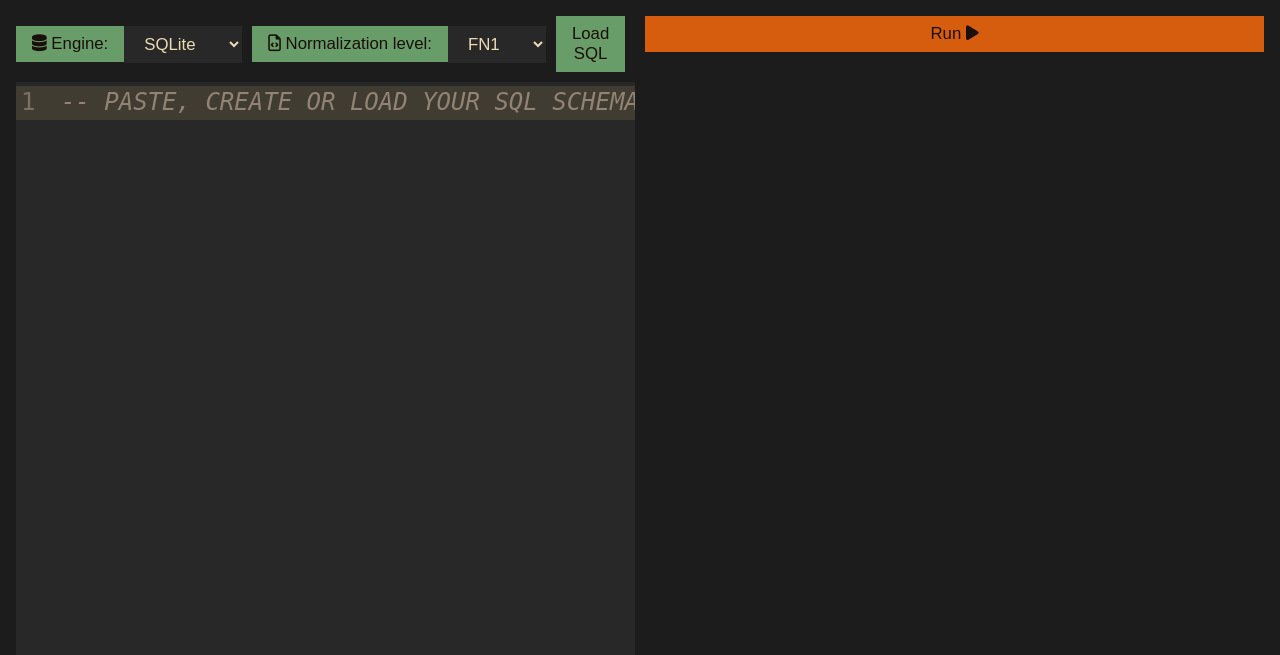
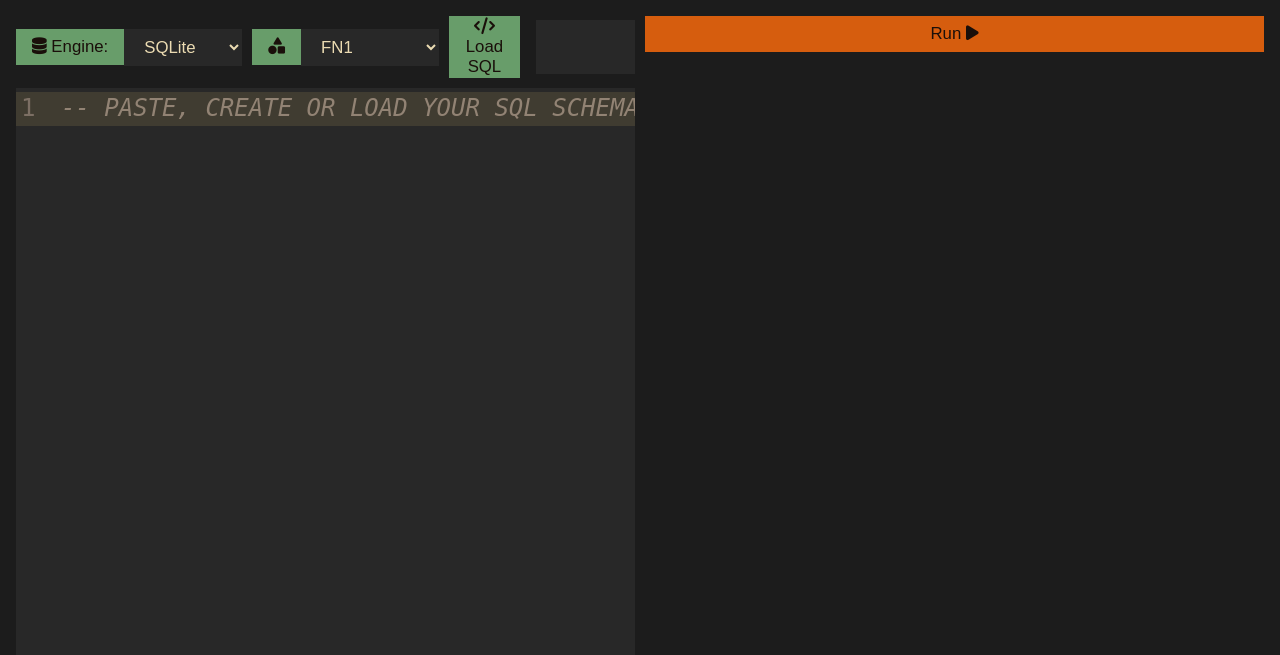
Before and after one commit to Qwerty3341/SchemaMan, a Flask app: page / in a window 1280 px wide. Shown: the part 80-735 px from the top of the page. Run offline with Flask 3, Linux system fonts and the light colour scheme; parts of the project's set-up code (start-up, migrations or seed data) failed here and were passed over; some web fonts are replaced.

Commit message:
Ajustes del front

```diff
--- a/schema_man/static/css/normalizator.css
+++ b/schema_man/static/css/normalizator.css
@@ -70,6 +70,10 @@
 }
 
 /* file chooser */
+#load-sql-label {
+	text-align: center;
+}
+
 #file-chooser-container {
 	gap: clamp(5px, 2vw, 1rem);
 }
@@ -85,8 +89,20 @@
 	font-size: 1.05rem;
 	font-weight: 500;
 	cursor: pointer;
+	border: none;
+	height: 100%;
+	width: 60%;
+}
+
+#file-name-container {
+	height: 60%;
+	width: 60%;
 	padding: 0.5rem 1rem;
-	border: none;
+	background-color: var(--selector-bg);
+	display: flex;
+	flex-direction: column;
+	justify-content: center;
+	align-items: flex-start;
 }
 
 #file-name-span {
--- a/schema_man/templates/app/normalizator.html
+++ b/schema_man/templates/app/normalizator.html
@@ -24,7 +24,7 @@
 
 			<div class="selector-container">
 				<label for="sql-normalization-selector" class="select-label">
-					<i class="fa-regular fa-file-code"></i> Normalization level:
+					<i class="fa-solid fa-shapes"></i>
 				</label>
 				<select class="select-for-sql" id="sql-normalization-selector">
 					<option>FN1</option>
@@ -37,9 +37,14 @@
 			</div>
 
 			<div class="selector-container" id="file-chooser-container">
-				<button id="load-sql-label">Load SQL</button>
-				<input id="file-chooser" lang="en" type="file" accept=".sql,.txt,text/plain,application/sql"/>
-				<span id="file-name-span"></span>
+				<button id="load-sql-label">
+					<i class="fa-solid fa-code"></i>
+					Load SQL
+				</button>
+				<input id="file-chooser" lang="en" type="file" accept=".sql,.txt,text/plain,application/sql" />
+				<div id="file-name-container">
+					<span id="file-name-span"></span>
+				</div>
 			</div>
 		</div>
 
```
Lines whose indentation alone changed are shown as unchanged.
